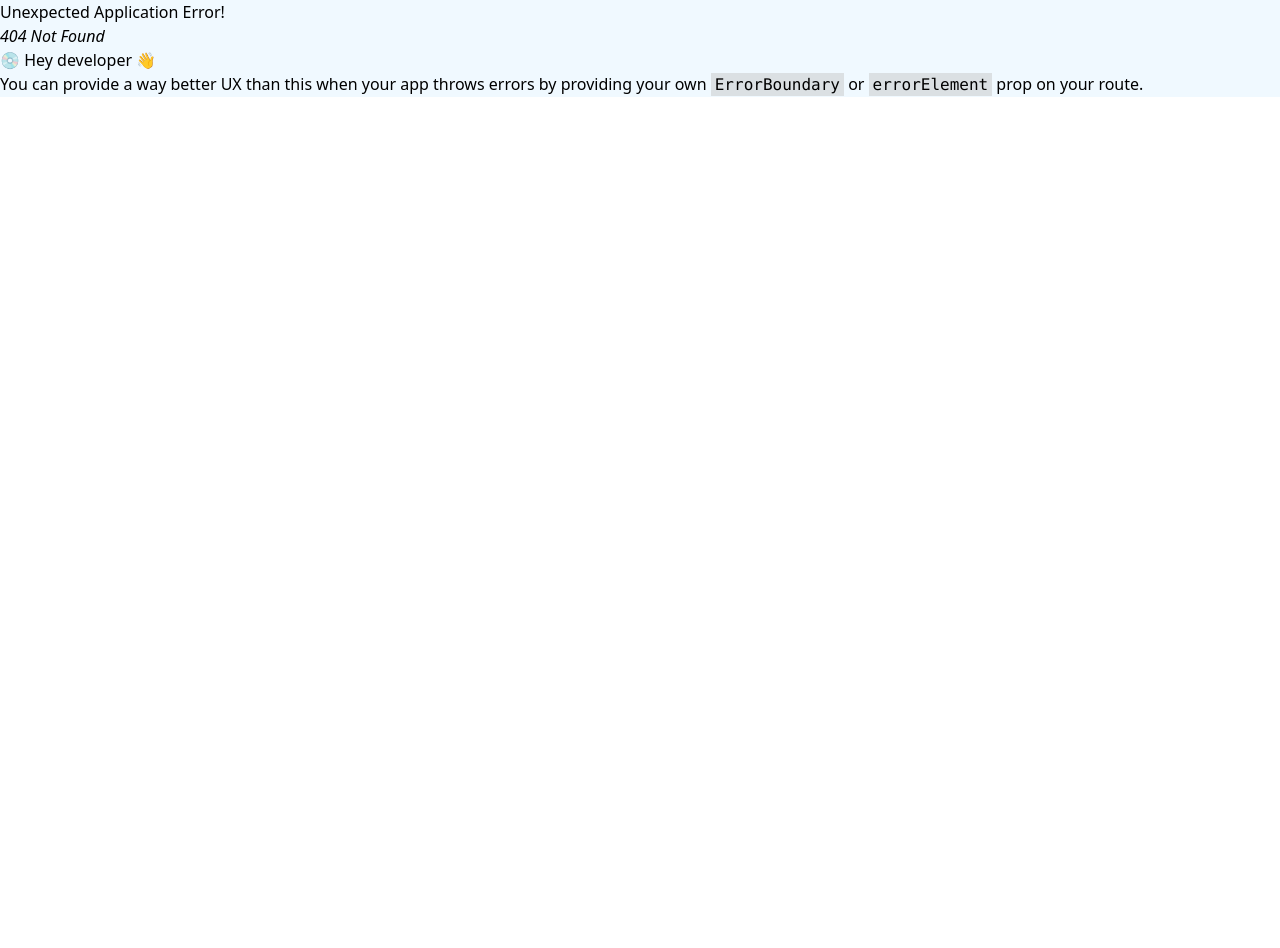
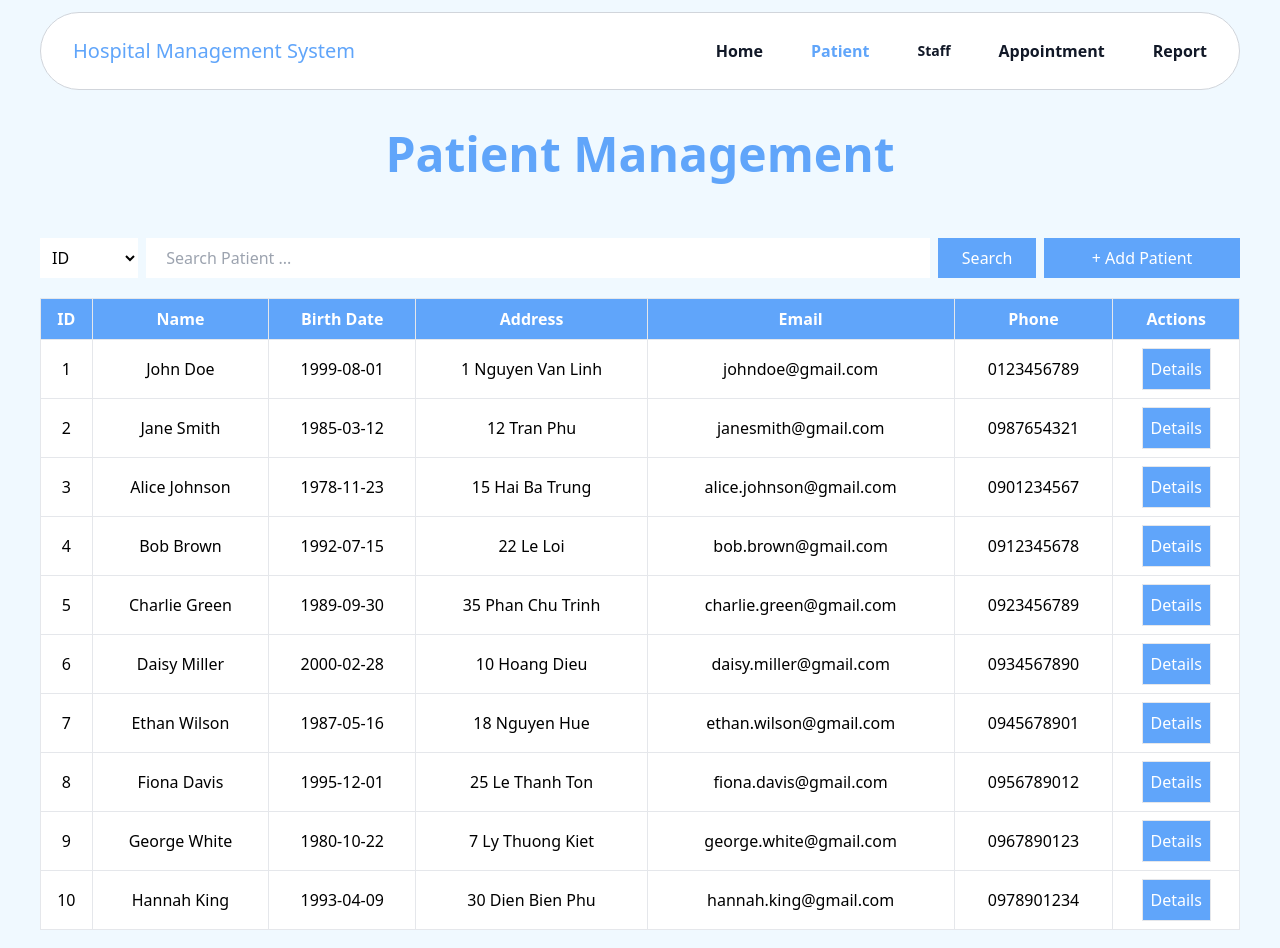
Before and after one commit to tom474/hospital_management_website, a React (Vite) app in the folder client/: page /patient in a window 1280 px wide. Before the commit this address had no page. Shown: the top 948 px of the page. Before the commit the page ends 800 px from the top, so only its background shows below. Built offline with nearby package versions, Linux system fonts and the light colour scheme.

Commit message:
Complete Patient Page

```diff
--- a/client/src/App.jsx
+++ b/client/src/App.jsx
@@ -1,6 +1,8 @@
 import { createBrowserRouter, RouterProvider } from "react-router-dom";
 import Root from "./pages/Root";
 import Homepage from "./pages/Homepage";
+import PatientPage from "./pages/PatientPage";
+import AddPatientPage from "./pages/AddPatientPage";
 
 export default function App() {
 	const router = createBrowserRouter([
@@ -10,10 +12,23 @@ export default function App() {
 			children: [
 				{
 					index: true,
-					element: <Homepage />
-				}
-			]
-		}
+					element: <Homepage />,
+				},
+				{
+					path: "patient",
+					children: [
+						{
+							index: true,
+							element: <PatientPage />,
+						},
+						{
+							path: "addPatient",
+							element: <AddPatientPage />,
+						},
+					],
+				},
+			],
+		},
 	]);
 
 	return <RouterProvider router={router} />;
--- /dev/null
+++ b/client/src/components/patient/PatientTable.jsx
@@ -0,0 +1,150 @@
+import React from "react";
+import { useState } from "react";
+
+const patients = [
+	{
+		patient_id: 1,
+		name: "John Doe",
+		birth_date: "1999-08-01",
+		address: "1 Nguyen Van Linh",
+		email: "johndoe@gmail.com",
+		phone: "0123456789",
+	},
+	{
+		patient_id: 2,
+		name: "Jane Smith",
+		birth_date: "1985-03-12",
+		address: "12 Tran Phu",
+		email: "janesmith@gmail.com",
+		phone: "0987654321",
+	},
+	{
+		patient_id: 3,
+		name: "Alice Johnson",
+		birth_date: "1978-11-23",
+		address: "15 Hai Ba Trung",
+		email: "alice.johnson@gmail.com",
+		phone: "0901234567",
+	},
+	{
+		patient_id: 4,
+		name: "Bob Brown",
+		birth_date: "1992-07-15",
+		address: "22 Le Loi",
+		email: "bob.brown@gmail.com",
+		phone: "0912345678",
+	},
+	{
+		patient_id: 5,
+		name: "Charlie Green",
+		birth_date: "1989-09-30",
+		address: "35 Phan Chu Trinh",
+		email: "charlie.green@gmail.com",
+		phone: "0923456789",
+	},
+	{
+		patient_id: 6,
+		name: "Daisy Miller",
+		birth_date: "2000-02-28",
+		address: "10 Hoang Dieu",
+		email: "daisy.miller@gmail.com",
+		phone: "0934567890",
+	},
+	{
+		patient_id: 7,
+		name: "Ethan Wilson",
+		birth_date: "1987-05-16",
+		address: "18 Nguyen Hue",
+		email: "ethan.wilson@gmail.com",
+		phone: "0945678901",
+	},
+	{
+		patient_id: 8,
+		name: "Fiona Davis",
+		birth_date: "1995-12-01",
+		address: "25 Le Thanh Ton",
+		email: "fiona.davis@gmail.com",
+		phone: "0956789012",
+	},
+	{
+		patient_id: 9,
+		name: "George White",
+		birth_date: "1980-10-22",
+		address: "7 Ly Thuong Kiet",
+		email: "george.white@gmail.com",
+		phone: "0967890123",
+	},
+	{
+		patient_id: 10,
+		name: "Hannah King",
+		birth_date: "1993-04-09",
+		address: "30 Dien Bien Phu",
+		email: "hannah.king@gmail.com",
+		phone: "0978901234",
+	},
+	{
+		patient_id: 11,
+		name: "Isaac Brown",
+		birth_date: "1991-01-15",
+		address: "40 Nguyen Trai",
+		email: "isaac.brown@gmail.com",
+		phone: "0981234567",
+	},
+];
+
+export default function PatientTable() {
+	const [currentPage, setCurrentPage] = useState(1);
+	const patientsPerPage = 10;
+	const indexOfLastPatient = currentPage * patientsPerPage;
+	const indexOfFirstPatient = indexOfLastPatient - patientsPerPage;
+	const currentPatients = patients.slice(indexOfFirstPatient, indexOfLastPatient);
+	const totalPages = Math.ceil(patients.length / patientsPerPage);
+	const paginate = (pageNumber) => setCurrentPage(pageNumber);
+
+	return (
+		<>
+			<table className="w-full">
+				<thead>
+					<tr className="bg-blue-400 text-white">
+						<th className="p-2 border-[1px] border-white-400 border-solid">ID</th>
+						<th className="p-2 border-[1px] border-white-400 border-solid">Name</th>
+						<th className="p-2 border-[1px] border-white-400 border-solid">Birth Date</th>
+						<th className="p-2 border-[1px] border-white-400 border-solid">Address</th>
+						<th className="p-2 border-[1px] border-white-400 border-solid">Email</th>
+						<th className="p-2 border-[1px] border-white-400 border-solid">Phone</th>
+						<th className="p-2 border-[1px] border-white-400 border-solid">Actions</th>
+					</tr>
+				</thead>
+				<tbody className="bg-white">
+					{currentPatients.map((patient) => (
+						<tr key={patient.patient_id} className="text-center">
+							<td className="p-2 border-[1px] border-black-400 border-solid border-[1px] border-black-400 border-solid">{patient.patient_id}</td>
+							<td className="p-2 border-[1px] border-black-400 border-solid">{patient.name}</td>
+							<td className="p-2 border-[1px] border-black-400 border-solid">{patient.birth_date}</td>
+							<td className="p-2 border-[1px] border-black-400 border-solid">{patient.address}</td>
+							<td className="p-2 border-[1px] border-black-400 border-solid">{patient.email}</td>
+							<td className="p-2 border-[1px] border-black-400 border-solid">{patient.phone}</td>
+							<td className="p-2 border-[1px] border-black-400 border-solid">
+								<button className="w-fit bg-blue-400 text-white p-2 border-[1px] border-black-400 border-solid">Details</button>
+							</td>
+						</tr>
+					))}
+				</tbody>
+			</table>
+
+			<div className="flex justify-center mb-5">
+				{Array.from({ length: totalPages }, (_, i) => (
+					<button
+						key={i + 1}
+						onClick={() => paginate(i + 1)}
+						className={`px-3 py-1 mx-1 ${
+							currentPage === i + 1 ? "bg-blue-400 text-white" : "bg-gray-200"
+						} rounded`}
+					>
+						{i + 1}
+					</button>
+				))}
+			</div>
+		</>
+	);
+}
--- a/client/src/index.css
+++ b/client/src/index.css
@@ -4,4 +4,5 @@
 
 #root {
 	background-color: rgb(240 249 255);
+	color: black;
 }
--- /dev/null
+++ b/client/src/pages/AddPatientPage.jsx
@@ -0,0 +1,118 @@
+import React, { useState } from "react";
+
+export default function AddPatientPage() {
+	const [formData, setFormData] = useState({
+		firstName: "",
+		lastName: "",
+		birthDate: "",
+		address: "",
+		email: "",
+		phoneNumber: "",
+		allergies: "",
+	});
+
+	const handleChange = (e) => {
+		const { name, value } = e.target;
+		setFormData({
+			...formData,
+			[name]: value,
+		});
+	};
+
+	const handleSubmit = (e) => {
+		e.preventDefault();
+		// Handle form submission logic here
+		console.log(formData);
+	};
+
+    const handleBackClick = () => {
+        navigate('/patient');
+    };
+
+	return (
+		<div className="w-full mx-auto mt-10 mb-10 p-6 bg-white rounded-lg shadow-md">
+			<h1 className="text-2xl font-bold mb-6 text-blue-400">Add New Patient</h1>
+			<form onSubmit={handleSubmit}>
+				<div className="mb-4">
+					<label className="block text-gray-700">First Name:</label>
+					<input
+						type="text"
+						name="firstName"
+						value={formData.firstName}
+						onChange={handleChange}
+						className="w-full px-3 py-2 border rounded-lg bg-white"
+						required
+					/>
+				</div>
+				<div className="mb-4">
+					<label className="block text-gray-700">Last Name:</label>
+					<input
+						type="text"
+						name="lastName"
+						value={formData.lastName}
+						onChange={handleChange}
+						className="w-full px-3 py-2 border rounded-lg bg-white"
+						required
+					/>
+				</div>
+				<div className="mb-4">
+					<label className="block text-gray-700">Birth Date:</label>
+					<input
+						type="date"
+						name="birthDate"
+						value={formData.birthDate}
+						onChange={handleChange}
+						className="w-full px-3 py-2 border rounded-lg bg-white"
+						required
+					/>
+				</div>
+				<div className="mb-4">
+					<label className="block text-gray-700">Address:</label>
+					<input
+						type="text"
+						name="address"
+						value={formData.address}
+						onChange={handleChange}
+						className="w-full px-3 py-2 border rounded-lg bg-white"
+						required
+					/>
+				</div>
+				<div className="mb-4">
+					<label className="block text-gray-700">Email:</label>
+					<input
+						type="email"
+						name="email"
+						value={formData.email}
+						onChange={handleChange}
+						className="w-full px-3 py-2 border rounded-lg bg-white"
+						required
+					/>
+				</div>
+				<div className="mb-4">
+					<label className="block text-gray-700">Phone Number:</label>
+					<input
+						type="tel"
+						name="phoneNumber"
+						value={formData.phoneNumber}
+						onChange={handleChange}
+						className="w-full px-3 py-2 border rounded-lg bg-white"
+						required
+					/>
+				</div>
+				<div className="mb-4">
+					<label className="block text-gray-700">Allergies:</label>
+					<input
+						type="text"
+						name="allergies"
+						value={formData.allergies}
+						onChange={handleChange}
+						className="w-full px-3 py-2 border rounded-lg bg-white"
+					/>
+				</div>
+				<button type="submit" className="w-full bg-blue-500 text-white py-2 px-4 rounded-lg hover:bg-blue-600">
+					Add Patient
+				</button>
+			</form>
+		</div>
+	);
+}
--- /dev/null
+++ b/client/src/pages/PatientPage.jsx
@@ -0,0 +1,28 @@
+import PatientTable from "../components/patient/PatientTable";
+import { useNavigate } from "react-router-dom";
+
+export default function PatientPage() {
+	const navigate = useNavigate();
+
+	const handleAddPatientClick = () => {
+		navigate("/patient/addPatient");
+	};
+
+	return (
+		<div className="flex flex-col mt-5 gap-5">
+			<h1 className="mt-5 text-center w-full text-blue-400 text-5xl font-bold">Patient Management</h1>
+			<div className="flex flex-row mt-10 gap-2">
+				<select className="w-1/12 h-10 p-2 bg-white">
+					<option value="id">ID</option>
+					<option value="name">Name</option>
+				</select>
+				<input type="text" placeholder="Search Patient ..." className="w-8/12 h-10 pl-5 bg-white" />
+				<button className="w-1/12 h-10 bg-blue-400 text-white">Search</button>
+				<button className="w-2/12 h-10 bg-blue-400 text-white" onClick={handleAddPatientClick}>
+					+ Add Patient
+				</button>
+			</div>
+			<PatientTable />
+		</div>
+	);
+}
--- a/client/tailwind.config.js
+++ b/client/tailwind.config.js
@@ -4,9 +4,9 @@ export default {
 	theme: {
 		extend: {
 			width: {
-				1200: "1200px"
-			}
-		}
+				1200: "1200px",
+			},
+		},
 	},
-	plugins: []
+	plugins: [require("daisyui")],
 };
```
Also changed, not shown: client/package.json (+7 -1 lines), client/src/components/README.txt (deleted), client/src/pages/README.txt (deleted), 1 other file (tests, documents, lock files or other folders).
